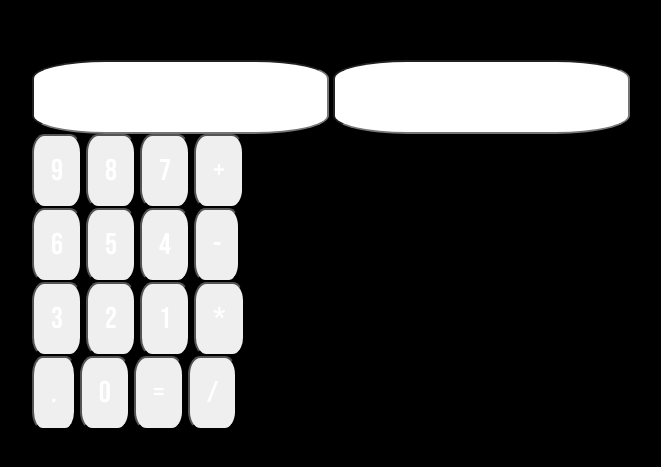
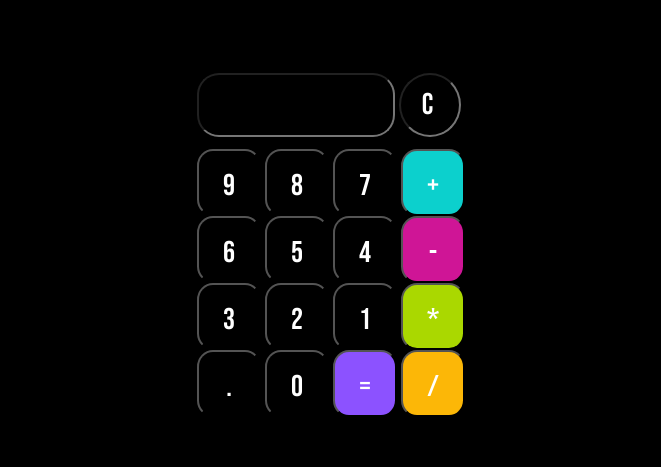
Before and after one commit to ichumbo/calculadora, a plain HTML site: page index.html in a window 1280 px wide. Shown: the part 163-630 px from the top of the page, without its empty margins (317-978 px from the left). Drawn offline with Linux system fonts and the light colour scheme.

Commit message:
estilização calculadora

```diff
--- a/index.html
+++ b/index.html
@@ -14,7 +14,7 @@
         <form action="" name="Calculator">
 
             <input type="text" class="text maincolor" name="text1">
-            <input type="text" class="text maincolor" name="text12" value="C" onclick="location.reaload()"><br>
+            <input type="text" class="text1 maincolor" name="text12" value="C" onclick="location.reaload()"><br>
 
             <input type="button" class="num maincolor" name="btn9" value="9" onclick="displaynum(btn9.value)">
             <input type="button" class="num maincolor" name="btn8" value="8" onclick="displaynum(btn8.value)">
--- a/style.css
+++ b/style.css
@@ -16,3 +16,55 @@ input {
     font-family: 'Bebas Neue', cursive;
     border-radius: 25%;
 }
+
+.num {
+    width: 64px;
+    height: 67px;
+}
+
+.text {
+    width: 160px;
+    height: 26px;
+    border-radius: 22px;
+    letter-spacing: 5px;
+    text-align: center;
+    margin-bottom: 12px;
+}
+
+.text1 {
+    width: 24px;
+    height: 26px;
+    border-radius: 50%;
+    letter-spacing: 5px;
+    text-align: center;
+    margin-bottom: 12px;
+    cursor: pointer;
+}
+
+.main {
+    display: inline-block;
+}
+
+.maincolor {
+    background-color: #000;
+}
+
+.blue {
+    background-color: #0cd0cd;
+}
+
+.pin {
+    background-color: #cf1596;
+}
+
+.gre {
+    background-color: #aad800;
+}
+
+.pur {
+    background-color: #8c52ff;
+}
+
+.ora {
+    background-color: #fcb707;
+}
```
